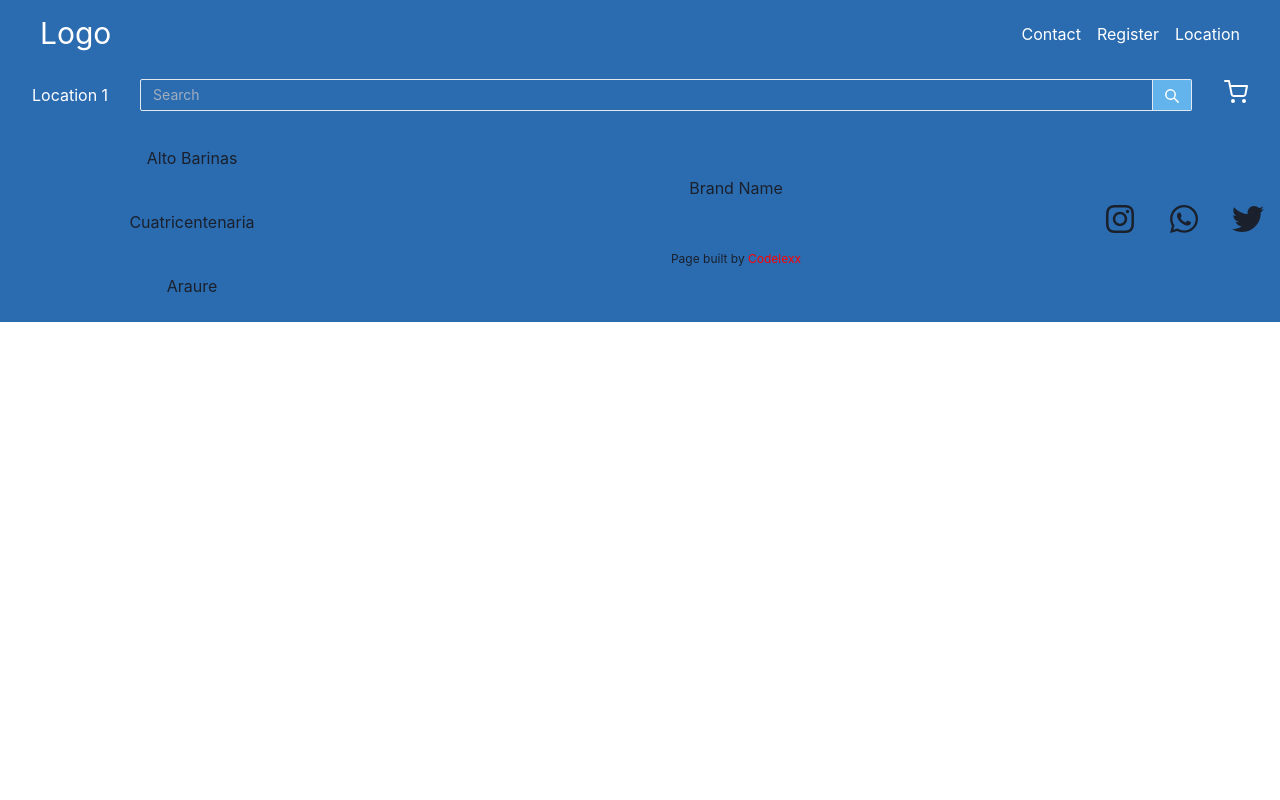
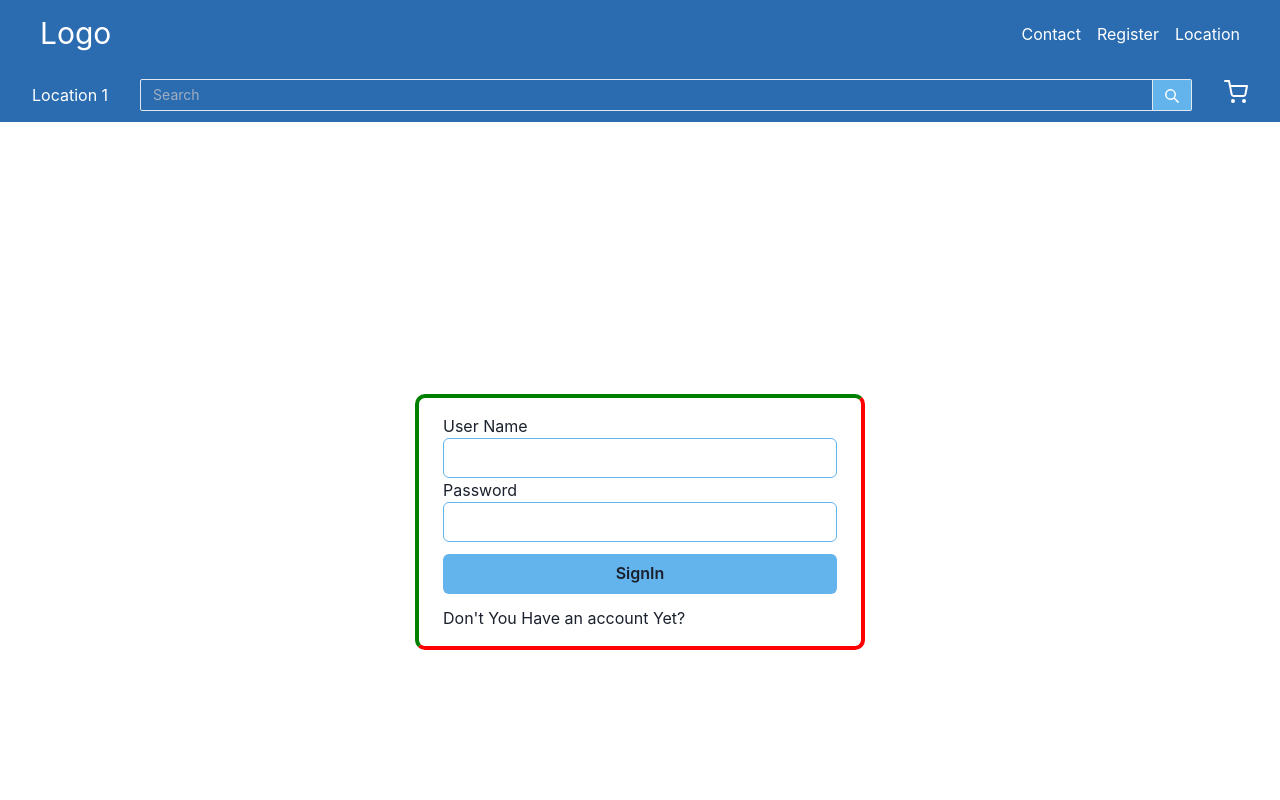
Before and after one commit to lexx54/e-store-front, a React (Create React App) app: page /register/in in a window 1280 px wide. Shown: the top 800 px of the page. Built offline with nearby package versions, Linux system fonts and the light colour scheme.

Commit message:
fixes memory leak in slider

```diff
--- a/src/App.js
+++ b/src/App.js
@@ -8,6 +8,7 @@ import Payment from "./pages/Payment";
 import Categories from "./pages/Categories";
 import Navegation from './components/Navegation';
 import Footer from "./components/Footer";
+import Register from "./pages/Register";
 
 //Green 400 500 Blue 700 red 600
 const App = () => {
@@ -20,8 +21,8 @@ const App = () => {
         <Route exact path="/cart" component={Cart}></Route>
         <Route path="/shop/:product" component={Product}></Route>
         <Route path="/shop/categories/:category" component={Categories}></Route>
-        {/* <Route path="/signup" component={SignIn}></Route> */}
-        {/* <Route path="/signin" component={SignUp}></Route> */}
+        <Route path="/register/:state" component={Register}></Route>
+        {/* <Route path="/signup" component={SignUp}></Route> */}
         <Route path="/checkout" component={Checkout}></Route>
         <Route path="/payment" component={Payment}></Route>
       </Switch>
--- /dev/null
+++ b/src/components/FormInput.js
@@ -0,0 +1,12 @@
+import { Input,Box } from "@chakra-ui/react";
+
+const FormInput = ({title,data}) => {
+  console.log(data)
+  return(
+  <Box>
+    <label htmlFor="username">{title}</label>
+    <Input {...data} id={data.name} borderColor="blue.300"/>
+  </Box>
+)}
+
+export default FormInput;
--- a/src/components/Navegation.js
+++ b/src/components/Navegation.js
@@ -1,6 +1,7 @@
 import { Flex, Spacer , Input, InputRightAddon, InputGroup, Icon,Text } from "@chakra-ui/react"
 import {SearchIcon} from "@chakra-ui/icons";
-import {FiShoppingCart} from "react-icons/fi"
+import {FiShoppingCart} from "react-icons/fi";
+import {Link} from "react-router-dom";
 
 const Navegation = () => {
 
@@ -8,11 +9,15 @@ const Navegation = () => {
     <Flex as="nav" direction="column"  bg="blue.600" color="white" pos="sticky">
       <Flex flex="1" px={["1rem",undefined,"2rem"]} py=".7rem">
         <Flex align="center" px="0.5rem">
-          <Text fontSize="3xl">Logo</Text>
+          <Text fontSize="3xl">
+            <Link to="/">Logo</Link>
+          </Text>
           </Flex>
         <Spacer/>
         <Flex align="center" px="0.5rem">Contact</Flex>
-        <Flex align="center" px="0.5rem">Register</Flex>
+        <Flex align="center" px="0.5rem">
+          <Link to="/register/in"> Register </Link>
+        </Flex>
         <Flex align="center" px="0.5rem">Location</Flex>
       </Flex>
 
--- /dev/null
+++ b/src/components/SignIn.js
@@ -0,0 +1,28 @@
+import { Link } from "react-router-dom";
+import {Flex, Button} from "@chakra-ui/react";
+import FormInput from "./FormInput";
+import {Controller, useForm } from "react-hook-form";
+
+
+const SignIn = () => {
+  const {control, handleSubmit}=useForm();
+  const onSubmit = (data) => console.log(data);
+  return(
+  <Flex w={["300px",undefined,"450px"]} as="form" onSubmit={handleSubmit(onSubmit)} py="4" px="6"
+   border="4px" borderRightColor="red" borderBottomColor="red" borderRadius="10px"
+   borderTopColor="green" borderLeftColor="green" direction="column">
+
+    <Controller control={control} name="username" defaultValue=""
+      render={({field})=><FormInput data={field} title="User Name"/>}/>
+
+    <Controller control={control} name="password" defaultValue=""
+      render={({field})=><FormInput data={field} title="Password"/>}/>
+
+    <Button type="submit" bg="blue.300" my="3">
+      SignIn
+    </Button>
+    <Link to="/register/up">Don't You Have an account Yet?</Link>
+  </Flex>
+)}
+
+export default SignIn;
--- /dev/null
+++ b/src/components/SignUp.js
@@ -0,0 +1,8 @@
+
+
+
+const SignUp = () => {
+  return(<h1>Sign up</h1>)
+}
+
+export default SignUp;
--- a/src/components/Slider.js
+++ b/src/components/Slider.js
@@ -17,7 +17,9 @@ const Slider = () => {
     movement === -200
       ? timer = setTimeout(()=>{setMovement(prev=> 0)},5000)
       : timer = setTimeout(()=>{setMovement(prev=>prev-100)},5000);
-    return timer;
+    return ()=>{
+      clearTimeout(timer);
+    };
   },[movement])
 
   return (
--- /dev/null
+++ b/src/pages/Register.js
@@ -0,0 +1,22 @@
+import { useRouteMatch,Switch, Route, useParams } from "react-router";
+import {Flex} from "@chakra-ui/react";
+import SignIn from "../components/SignIn";
+import SignUp from "../components/SignUp";
+
+const Register = () => {
+  const { path, url } = useRouteMatch();
+  const {state} = useParams();
+  return (
+    <Flex direction="column" align="center" justify="center" height="100vh">
+      <Switch>
+        {
+          state === "in"
+            ? <Route to={`${path}/in`} component={SignIn}/>
+            : <Route to={`${path}/up`} component={SignUp}/>
+        }
+      </Switch>
+    </Flex>
+  )
+}
+
+export default Register;
```
